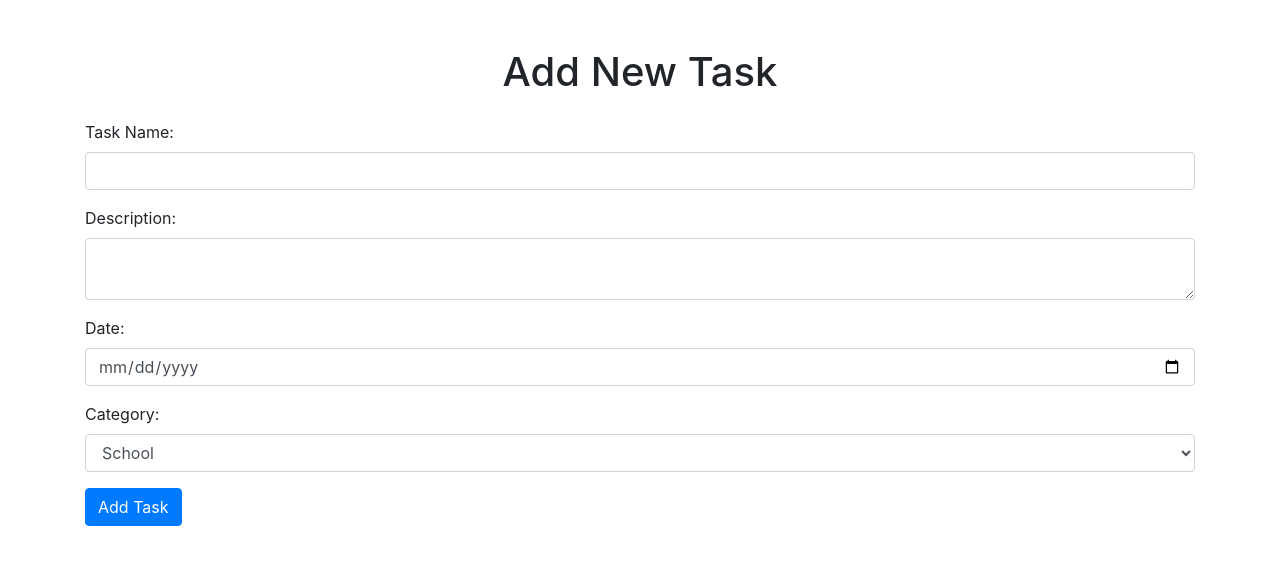
After one commit to FinlayPunch/Task-4---To-do-list, a Flask app: page /addtask in a window 1280 px wide. The commit adds this page. Shown: the top 565 px of the page. Run offline with Flask 3, Linux system fonts and the light colour scheme; the visitor is signed in with stand-in values (Sample User, id 1); some libraries are stand-ins or nearby versions.

Commit message:
You can now add todos with more details such as a date, description, and a category. The code sorts the todos by earliest date at the moment.

```diff
--- a/app.py
+++ b/app.py
@@ -37,10 +37,26 @@ def login():
 
     return render_template('login.html')
 
-@app.route('/signup')
+@app.route('/signup', methods=["GET", "POST"])
 def signup():
+    if request.method == "POST":
+    # Get form data
+        username = request.form.get("username")
+        password = request.form.get("password")
+    # Check if the username already exists
+        existing_user = db_session.query(User).filter_by(username=username).first()
+        if existing_user:
+            flash("Username already taken. Please choose another.", "danger")
+            return redirect(url_for('signup'))
+        # Hash the password and create a new user
+        hashed_password = generate_password_hash(password)
+        new_user = User(username=username, password=hashed_password)
+        db_session.add(new_user)
+        db_session.commit()
 
-    return render_template('signup.html')
+        flash("Signup successful! Please log in.", "success")
+        return redirect(url_for('login'))
+    return render_template("signup.html")
 
 @app.route('/dashboard')
 def dashboard():
@@ -50,24 +66,36 @@ def dashboard():
 
     else:
         user_id = session['user_id']
-        todos = db_session.query(ToDo).filter_by(user_id=user_id).all()
+        todos = db_session.query(ToDo).filter_by(user_id=user_id).order_by(ToDo.date.asc()).all()
 
     return render_template('dashboard.html', user_id=session["user_id"], username=session["username"], todos = todos)
 
-@app.route('/add_todo', methods=["POST"])
-def add_todo():
+@app.route('/addtask')
+def add_task():
     if "user_id" not in session:
-        flash("Please log in to add a to-do.", "warning")
+        flash("Please log in to access this page.", "warning")
+        return redirect(url_for('login'))
+    return render_template('addtask.html')
+
+
+@app.route('/submit_task', methods=["POST"])
+def submit_task():
+    if "user_id" not in session:
+        flash("Please log in to add a task.", "warning")
         return redirect(url_for('login'))
 
-    task_description = request.form.get("task")
+    task_name = request.form.get("task")
+    description = request.form.get("description")
+    date = request.form.get("date")
     user_id = session["user_id"]
+    category = request.form.get("category")
 
-    new_task = ToDo(task=task_description, user_id=user_id)
+    new_task = ToDo(task=task_name, description=description, date=date, category=category, user_id=user_id)
     db_session.add(new_task)
     db_session.commit()
-    flash("To-Do added successfully!", "success")
+    flash("Task added successfully!", "success")
     return redirect(url_for('dashboard'))
+
 
 @app.route('/delete_todo/<int:todo_id>', methods=["POST"])
 def delete_todo(todo_id):
--- a/setup_db.py
+++ b/setup_db.py
@@ -23,8 +23,11 @@ class ToDo(Base):
     __tablename__ = 'todo'
     id = Column(Integer, primary_key=True)
     task = Column(String, nullable=False)
+    description = Column(String, nullable=True)  # New column for description
+    date = Column(String, nullable=True)
     done = Column(Boolean, default=False)
     user_id = Column(Integer, ForeignKey('users.id'), nullable=False)
+    category = Column(String, nullable=False)
     user = relationship('User', back_populates='todos')
 
 # Database setup
--- /dev/null
+++ b/templates/addtask.html
@@ -0,0 +1,37 @@
+<!DOCTYPE html>
+<html lang="en">
+<head>
+    <meta charset="UTF-8">
+    <meta name="viewport" content="width=device-width, initial-scale=1.0">
+    <title>Add Task</title>
+    <link href="https://maxcdn.bootstrapcdn.com/bootstrap/4.5.2/css/bootstrap.min.css" rel="stylesheet" />
+</head>
+<body>
+    <div class="container mt-5">
+        <h1 class="text-center">Add New Task</h1>
+        <form action="{{ url_for('submit_task') }}" method="POST" class="mt-4">
+            <div class="form-group">
+                <label for="task">Task Name:</label>
+                <input type="text" id="task" name="task" class="form-control" required />
+            </div>
+            <div class="form-group">
+                <label for="description">Description:</label>
+                <textarea id="description" name="description" class="form-control" required></textarea>
+            </div>
+            <div class="form-group">
+                <label for="date">Date:</label>
+                <input type="date" id="date" name="date" class="form-control" required />
+            </div>
+            <div class="form-group">
+                <label for="category">Category:</label>
+                <select id="category" name="category" class="form-control" required>
+                    <option value="School">School</option>
+                    <option value="Co-curricular">Co-curricular</option>
+                    <option value="Miscellaneous">Miscellaneous</option>
+                </select>
+            </div>
+            <button type="submit" class="btn btn-primary">Add Task</button>
+        </form>
+    </div>
+</body>
+</html>
```
Also changed, not shown: templates/dashboard.html (+21 -18 lines), templates/signup.html (+3 -7 lines).
